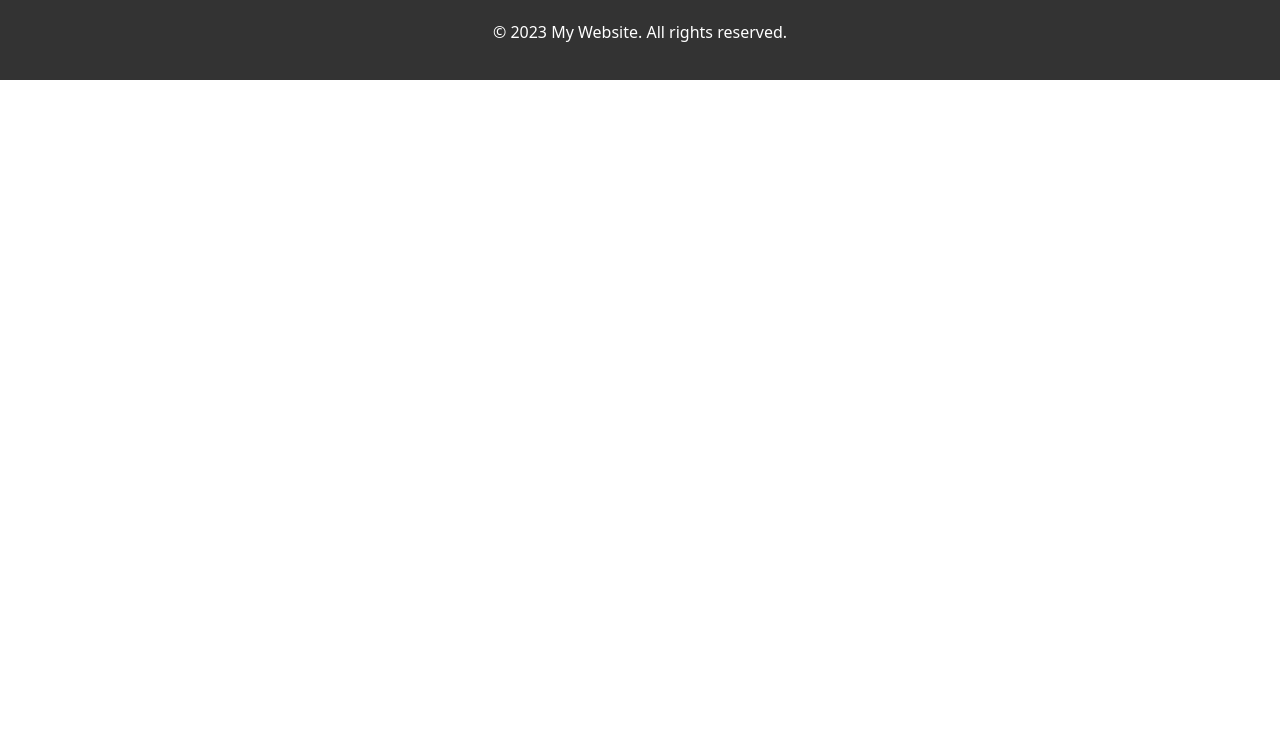
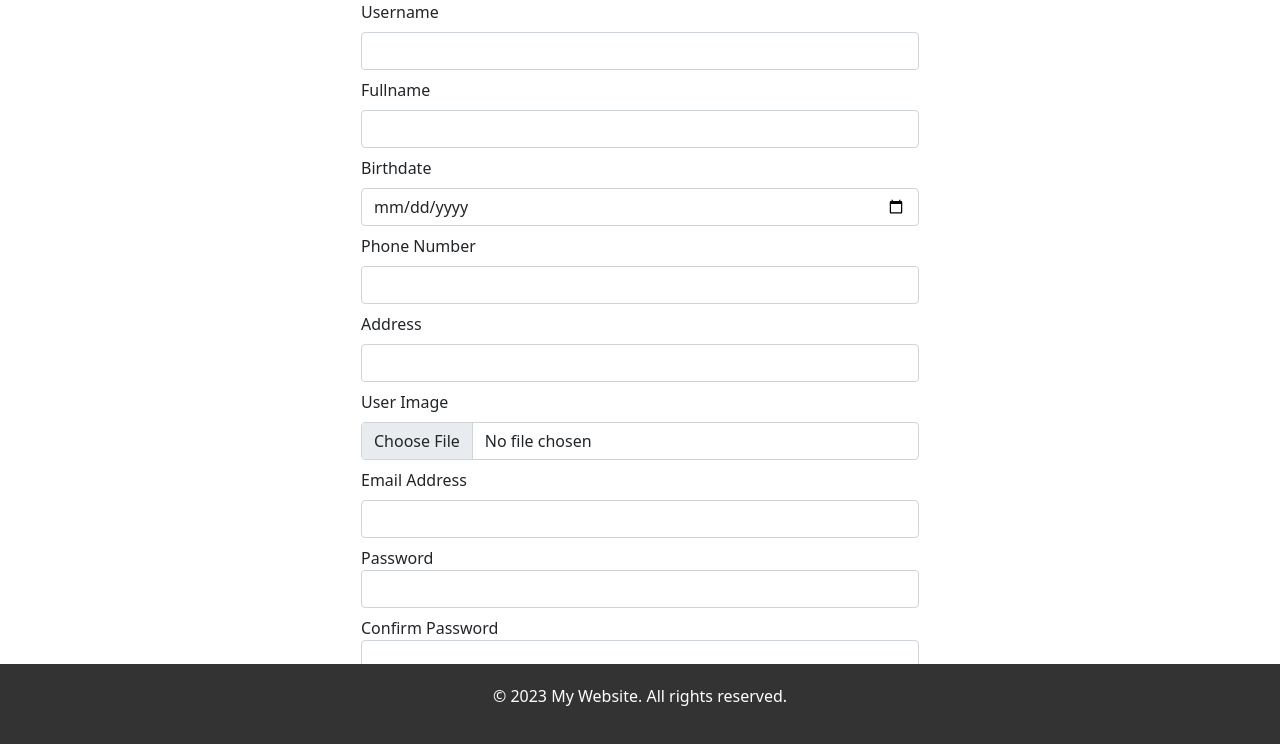
Before and after one commit to Bisho-George/registeration-form, a PHP site: page / in a window 1280 px wide. Shown: the part 56-800 px from the top of the page. Run offline with PHP 8.4, Linux system fonts and the light colour scheme; some libraries are stand-ins or nearby versions.

Commit message:
editing classes

```diff
--- a/index.php
+++ b/index.php
@@ -1,21 +1,67 @@
 <!DOCTYPE html>
 <html lang="en">
+
 <head>
  <meta charset="UTF-8">
  <title>Registeration Form</title>
  <link rel="stylesheet" href="./node_modules/bootstrap/dist/css/bootstrap.min.css">
  <link rel="stylesheet" href="./src/assets/style.css">
 </head>
+
 <body>
  <?php
  // Include the header file
  include './src/views/includes/header.php';
  ?>
  <!-- Page content goes here -->
+ <div class="container d-flex justify-content-center align-items-center">
+  <div class="w-50">
+   <form method="post">
+    <div  class="mb-2">
+     <label for="username" class="form-label">Username</label>
+     <input type="text" class="form-control" name="username">
+    </div>
+    <div class="mb-2">
+     <label for="fullName" class="form-label">Fullname</label>
+     <input type="text" class="form-control" name="fullName">
+    </div>
+    <div class="mb-2">
+     <label for="birthdate" class="form-label">Birthdate</label>
+     <input type="date" class="form-control">
+    </div>
+    <div class="mb-2">
+     <label for="phone" class="form-label">Phone Number</label>
+     <input type="text" class="form-control">
+    </div>
+    <div class="mb-2">
+     <label for="address" class="form-label">Address</label>
+     <input type="text" class="form-control">
+    </div>
+    <div class="mb-2">
+     <label for="userImage" class="form-label">User Image</label>
+     <input type="file" class="form-control">
+    </div>
+    <div class="mb-2">
+     <label for="email" class="form-label">Email Address</label>
+     <input type="email" class="form-control">
+    </div>
+    <div class="mb-2">
+     <label for="password">Password</label>
+     <input type="password" class="form-control">
+    </div>
+    <div class="my-2">
+     <label for="confirmPassword">Confirm Password</label>
+     <input type="password" class="form-control">
+    </div>
+    <button type="submit" class="btn btn-success">Register</button>
+   </form>
+  </div>
+ </div>
  <?php
  // Include the footer file
  include './src/views/includes/footer.php';
  ?>
  <script src="./node_modules/bootstrap/dist/js/bootstrap.bundle.min.js"></script>
 </body>
+
 </html>
--- a/src/config/DB_Ops.php
+++ b/src/models/DB_Ops.php
@@ -1,7 +1,7 @@
-class DB_Ops {
+public class DB_Ops {
     private $dbHost = 'localhost';
     private $dbUsername = 'bisho';
-    private $dbPassword = 'blablabla';
+    private $dbPassword = 'bisho1234';
     private $dbName = 'User';
     private $conn;
 
--- a/src/views/includes/footer.php
+++ b/src/views/includes/footer.php
@@ -8,6 +8,6 @@ footer {
 
 </style>
 
-<footer>
+<footer class="fixed-bottom">
 		<p>&copy; 2023 My Website. All rights reserved.</p>
 </footer>
```
Also changed, not shown: src/models/user.php (+9 -3 lines).
